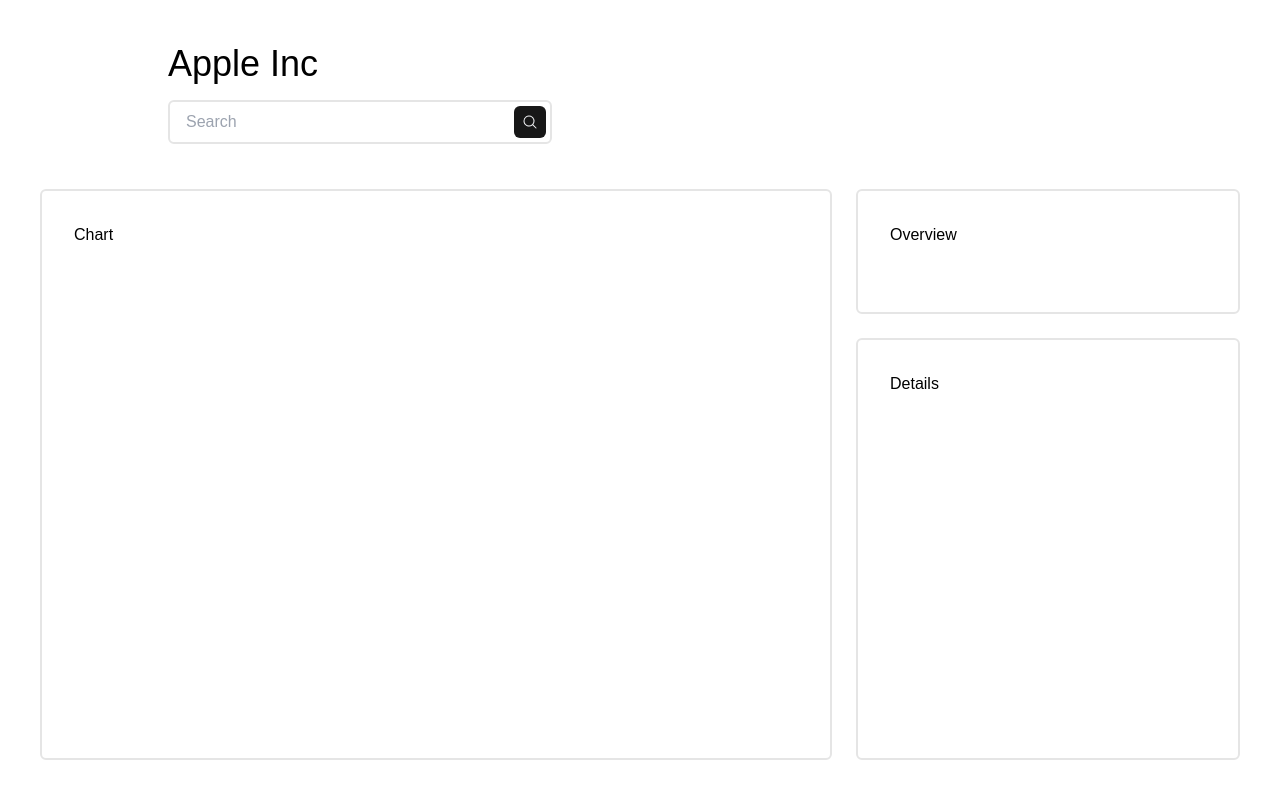
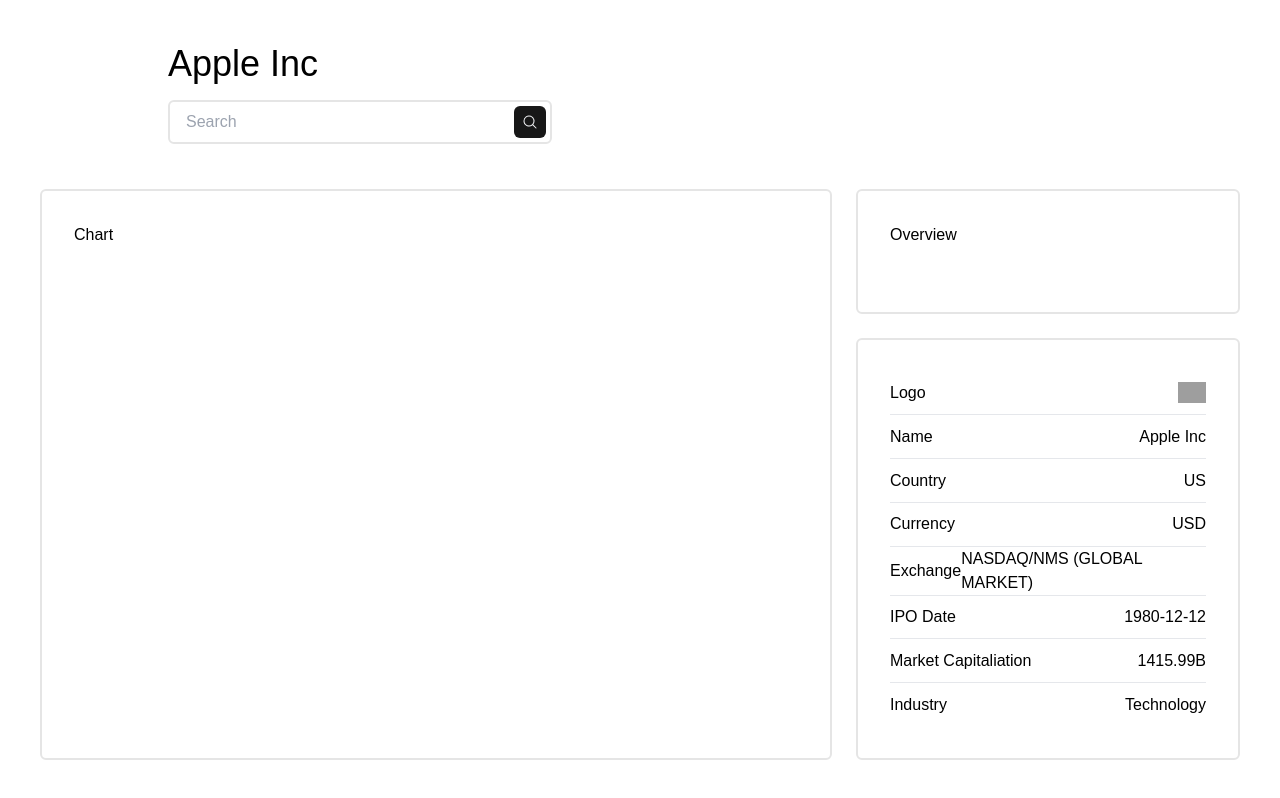
Before and after one commit to yigitaksoy/StockX, a React (Vite) app: page / in a window 1280 px wide. Built offline with nearby package versions, Linux system fonts and the light colour scheme; grey boxes are pictures that could not be loaded; a web font is replaced by a local one.

Commit message:
Add Details components into dashboard

```diff
--- a/src/components/Dashboard.jsx
+++ b/src/components/Dashboard.jsx
@@ -1,6 +1,7 @@
 import Card from "./Card";
 import { mockCompanyDetails } from "../constants/Mock";
 import Header from "./Header";
+import Details from "./Details";
 
 const Dashboard = () => {
   return (
@@ -15,7 +16,7 @@
         <Card>Overview</Card>
       </div>
       <div className="row-span-2 xl:row-span-3">
-        <Card>Details</Card>
+        <Details details={mockCompanyDetails} />
       </div>
     </div>
   );
```
